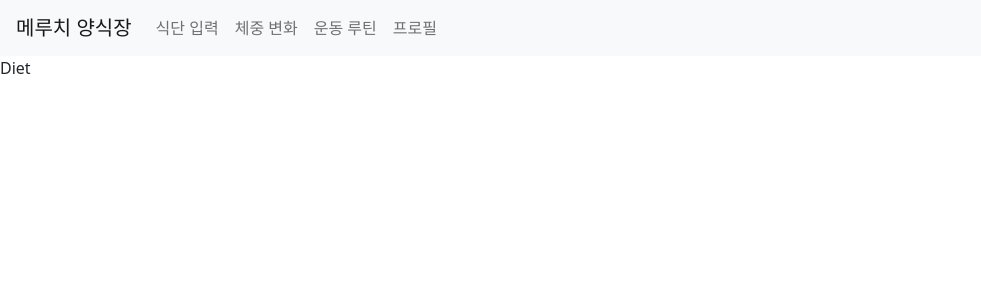
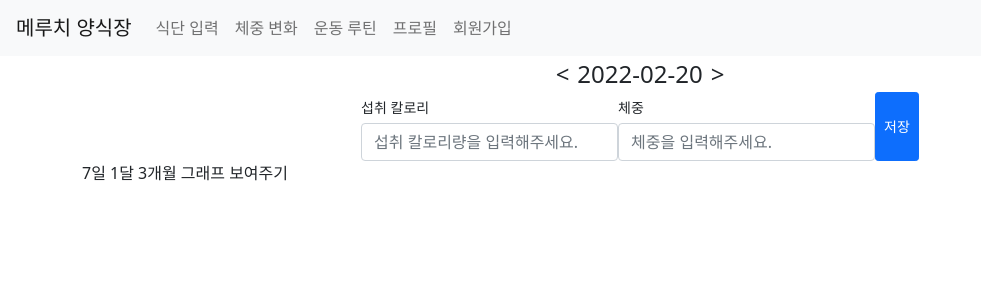
Before and after one commit to hyunjoogo/meuchi-cbt, a Next.js app in the folder prepare/front/: page /diet in a window 1280 px wide. Shown: the top 300 px of the page, without its empty margins (0-981 px from the left). Built offline with nearby package versions, Linux system fonts and the light colour scheme.

Commit message:
날짜 변경 및 체중, 칼로리 입력 구현

```diff
--- a/prepare/front/components/AppLayout.js
+++ b/prepare/front/components/AppLayout.js
@@ -29,6 +29,9 @@ const AppLayout = ({children}) => {
             <Link href="/profile" passHref>
               <Nav.Link>프로필</Nav.Link>
             </Link>
+            <Link href="/signup" passHref>
+              <Nav.Link>회원가입</Nav.Link>
+            </Link>
           </Nav>
         </Navbar.Collapse>
       </Navbar>
--- /dev/null
+++ b/prepare/front/hooks/useInput.js
@@ -0,0 +1,11 @@
+import {useState, useCallback} from 'react';
+
+const useInput = (initValue = null) => {
+  const [value, setter] = useState(initValue);
+  const handler = useCallback((e) => {
+    setter(e.target.value);
+  }, []);
+  return [value, handler, setter];
+};
+
+export default useInput;
--- a/prepare/front/package.json
+++ b/prepare/front/package.json
@@ -10,6 +10,7 @@
   "license": "ISC",
   "dependencies": {
     "bootstrap": "^5.1.3",
+    "moment": "^2.29.1",
     "next": "^9.5.5",
     "react": "^17.0.2",
     "react-bootstrap": "^2.1.2",
--- a/prepare/front/pages/diet.js
+++ b/prepare/front/pages/diet.js
@@ -1,10 +1,65 @@
 import AppLayout from "../components/AppLayout";
-import React from "react";
+import React, {useCallback, useEffect, useState} from "react";
+import {Button, Col, Container, Form, Row} from "react-bootstrap";
+import {addDay, format, now, subtractDay} from "../utils/DateUtil";
+import useInput from "../hooks/useInput";
+
 
 const Diet = () => {
+  const [calorie, onChangeCalorie] = useInput('');
+  const [weight, onChangeWeight] = useInput('');
+  const [date, setDate] = useState(format(now()));
+
+  useEffect(() => {
+    // 서버에서 해당날짜의 칼로리, 체중 받아오기
+    // 받아온 값 set하기
+  }, [])
+
+  const onSubmitForm = useCallback((event) => {
+    event.preventDefault();
+    console.log(calorie, weight)
+  }, [calorie, weight]);
+
+  const onChangeDate = useCallback((event) => {
+    const name = event.target.dataset.name;
+    if (name === "subtract") {
+      setDate(subtractDay(date))
+      console.log(subtractDay(date))
+    } else {
+      setDate(addDay(date))
+      console.log(addDay(date))
+    }
+  }, [date])
+
   return (
     <AppLayout>
-      <div>Diet</div>
+      <Container>
+        <Row>
+          <Col className="d-flex justify-content-center">
+            <div className="fs-4" data-name='subtract' onClick={onChangeDate}>&lt;</div>
+            <div className="fs-4 mx-2">{date}</div>
+            <div className="fs-4" data-name='add' onClick={onChangeDate}>&gt;</div>
+          </Col>
+        </Row>
+        <Row>
+          <Col className="d-flex flex-row justify-content-center">
+            <Form className="d-flex flex-row justify-content-center"
+                  onSubmit={onSubmitForm}>
+              <Form.Group controlId="calorie">
+                <Form.Label column="sm">섭취 칼로리</Form.Label>
+                <Form.Control type="number" value={calorie} onChange={onChangeCalorie} placeholder="섭취 칼로리량을 입력해주세요."/>
+              </Form.Group>
+              <Form.Group controlId="weight">
+                <Form.Label column="sm">체중</Form.Label>
+                <Form.Control type="number" value={weight} onChange={onChangeWeight} placeholder="체중을 입력해주세요."/>
+              </Form.Group>
+              <Button variant="primary" size="sm" type="submit">저장</Button>
+            </Form>
+          </Col>
+        </Row>
+
+        7일 1달 3개월 그래프 보여주기
+      </Container>
     </AppLayout>
   )
 }
--- /dev/null
+++ b/prepare/front/utils/DateUtil.js
@@ -0,0 +1,68 @@
+import moment from 'moment'
+
+export const Format = {
+  YYYY_MM_DD: 'YYYY-MM-DD',
+  YY_MM_DD: 'YY-MM-DD',
+  YYYY_MM_DD_HHmmss: 'YYYY-MM-DD HH:mm:ss',
+  YYYY_MM_DD_HHmm: 'YYYY-MM-DD HH:mm',
+  YYYY_MM: 'YYYY-MM',
+  YYYYMM: 'YYYYMM',
+  HH_mm_ss: 'HH:mm:ss',
+  LT: 'LT'
+};
+
+export function format(value, format = Format.YYYY_MM_DD) {
+  return moment(value).format(format);
+}
+
+export function toTimeStamp(value) {
+  return moment(value).toDate().getTime();
+}
+
+export function subtractDay(value, format = Format.YYYY_MM_DD) {
+  return moment(value).subtract(1, 'day').format(format)
+}
+
+export function addDay(value, format = Format.YYYY_MM_DD) {
+  return moment(value).add(1, 'day').format(format)
+}
+
+export function toStartOfTimeStamp(value) {
+  return moment(value).startOf('day').toDate().getTime();
+}
+
+export function toEndOfTimeStamp(value) {
+  return moment(value).endOf('day').toDate().getTime();
+}
+
+export function toStartOfMonthTimeStamp(value) {
+  return moment(value).startOf('month').toDate().getTime();
+}
+
+export function toEndOfMonthTimeStamp(value) {
+  return moment(value).endOf('month').toDate().getTime();
+}
+
+export function toStartOfYearTimeStamp(value) {
+  return moment(value).startOf('year').toDate().getTime();
+}
+
+export function toEndOfYearTimeStamp(value) {
+  return moment(value).endOf('year').toDate().getTime();
+}
+
+export function diff(startTimeStamp, endTimeStamp, unitOfTime) {
+  return Math.abs(moment(startTimeStamp).diff(moment(endTimeStamp), unitOfTime));
+}
+
+export function add(amount, unit) {
+  return moment().add(amount, unit).toDate().getTime();
+}
+
+export function now() {
+  return moment().toDate().getTime();
+}
+
+export function addValue(value, amount, unit) {
+  return moment(value).add(amount, unit).toDate().getTime();
+}
```
Also changed, not shown: 1 other file (tests, documents, lock files or other folders).
